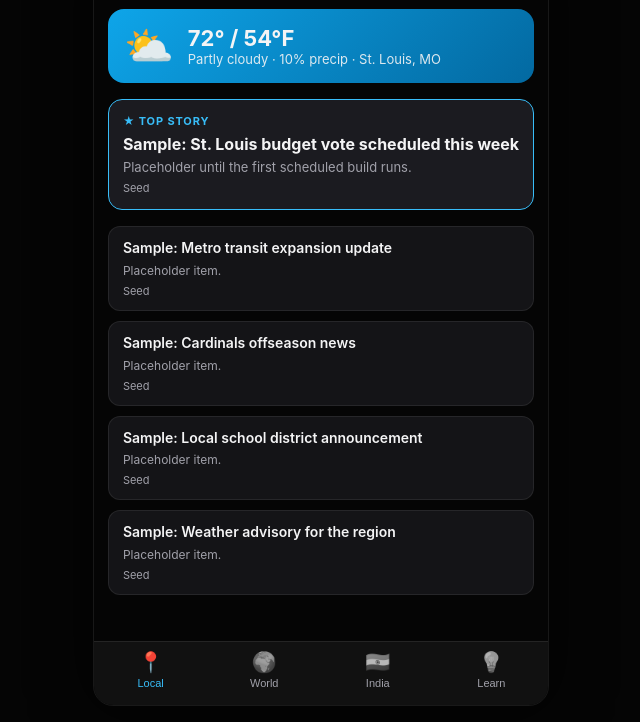
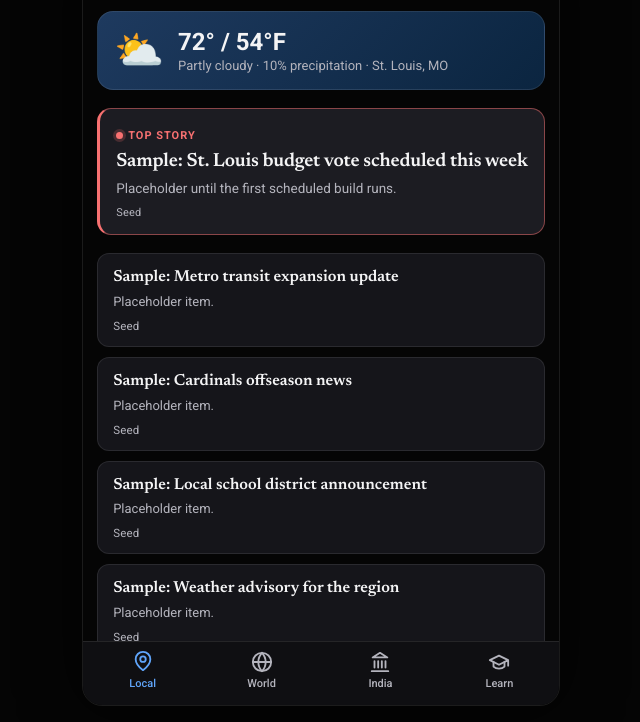
Before and after one commit to rishihjoshi/BriefVault, a website: page docs/index.html in a window 1280 px wide. Shown: the part 78-800 px from the top of the page, without its empty margins (319-959 px from the left). Drawn offline with Linux system fonts and the light colour scheme.

Commit message:
UI + brand pass: editorial Swiss-minimal design, SVG icons, a11y, copy
UI (ui-ux-pro-max): Newsreader serif headlines + Roboto body, breaking-news red
Top Story accent, SVG nav icons (replace emoji), hover/active/focus-visible
states, prefers-reduced-motion, tabular weather numbers, 44px touch targets,
aria-current + SR focus-on-tab-change. SW cache -> v2.

Brand/copy: drop redundant star glyph (CSS dot remains), "precip" -> "precipitation",
warmer empty state.

Co-Authored-By: Claude Opus 4.8 (1M context) <noreply@anthropic.com>

```diff
--- a/docs/app.js
+++ b/docs/app.js
@@ -23,7 +23,7 @@ function newsItem(it) {
 
 function topStory(it) {
   return `<a class="top-story" href="${esc(it.link)}" target="_blank" rel="noopener">
-    <div class="flag">★ Top Story</div>
+    <div class="flag">Top Story</div>
     <h2>${esc(it.title)}</h2>
     ${it.why ? `<div class="why">${esc(it.why)}</div>` : ''}
     <div class="src">${esc(it.source || '')}</div>
@@ -32,7 +32,7 @@ function topStory(it) {
 
 // A ranked list: first item becomes the Top Story banner, the rest are a plain list.
 function rankedBlock(items) {
-  if (!items || !items.length) return '<div class="error">No stories available.</div>';
+  if (!items || !items.length) return '<div class="error">No stories yet — check back after the next update.</div>';
   const [top, ...rest] = items;
   return topStory(top) + rest.map(newsItem).join('');
 }
@@ -42,7 +42,7 @@ function renderWeather(w) {
     <div class="emoji">${esc(w.emoji)}</div>
     <div>
       <div class="temps">${esc(w.high)}° / ${esc(w.low)}°F</div>
-      <div class="meta">${esc(w.label)} · ${esc(w.precip)}% precip · St. Louis, MO</div>
+      <div class="meta">${esc(w.label)} · ${esc(w.precip)}% precipitation · St. Louis, MO</div>
     </div>
   </div>`;
 }
@@ -69,12 +69,19 @@ function renderTab(tab) {
   return '';
 }
 
-function show(tab) {
+function show(tab, { focus = false } = {}) {
   current = tab;
   document.getElementById('tab-title').textContent = TITLES[tab];
-  document.getElementById('main').innerHTML = renderTab(tab);
-  document.getElementById('main').scrollTop = 0;
-  document.querySelectorAll('.nav-btn').forEach(b => b.classList.toggle('active', b.dataset.tab === tab));
+  const main = document.getElementById('main');
+  main.innerHTML = renderTab(tab);
+  main.scrollTop = 0;
+  document.querySelectorAll('.nav-btn').forEach(b => {
+    const on = b.dataset.tab === tab;
+    b.classList.toggle('active', on);
+    if (on) b.setAttribute('aria-current', 'page');
+    else b.removeAttribute('aria-current');
+  });
+  if (focus) main.focus();  // move SR focus to the new panel on user tab change
 }
 
 function fmtUpdated(iso) {
@@ -88,7 +95,7 @@ function fmtUpdated(iso) {
 async function init() {
   document.getElementById('nav').addEventListener('click', e => {
     const btn = e.target.closest('.nav-btn');
-    if (btn) show(btn.dataset.tab);
+    if (btn) show(btn.dataset.tab, { focus: true });
   });
 
   try {
--- a/docs/index.html
+++ b/docs/index.html
@@ -16,6 +16,11 @@
   <meta name="theme-color" content="#0a0a0a">
   <meta name="description" content="Your daily briefing: St. Louis news & weather, world, India & immigration, microlearning.">
 
+  <!-- Editorial type (Newsreader headlines / Roboto body); swap avoids FOIT, Georgia/system fallback works offline -->
+  <link rel="preconnect" href="https://fonts.googleapis.com">
+  <link rel="preconnect" href="https://fonts.gstatic.com" crossorigin>
+  <link rel="stylesheet" href="https://fonts.googleapis.com/css2?family=Newsreader:ital,opsz,wght@0,6..72,500;0,6..72,600;0,6..72,700;1,6..72,500&family=Roboto:wght@400;500;700&display=swap">
+
   <link rel="manifest" href="./manifest.json">
   <link rel="icon" type="image/svg+xml" href="./icons/icon.svg">
   <link rel="stylesheet" href="./styles.css">
@@ -30,15 +35,27 @@
       </div>
     </header>
 
-    <main class="main-content" id="main">
+    <main class="main-content" id="main" role="region" aria-labelledby="tab-title" tabindex="-1">
       <div id="loading" class="loading">Loading your briefing…</div>
     </main>
 
-    <nav class="bottom-nav" id="nav">
-      <button class="nav-btn active" data-tab="local"><span class="ico">📍</span><span>Local</span></button>
-      <button class="nav-btn" data-tab="world"><span class="ico">🌍</span><span>World</span></button>
-      <button class="nav-btn" data-tab="india"><span class="ico">🇮🇳</span><span>India</span></button>
-      <button class="nav-btn" data-tab="micro"><span class="ico">💡</span><span>Learn</span></button>
+    <nav class="bottom-nav" id="nav" aria-label="Sections">
+      <button class="nav-btn active" data-tab="local" aria-current="page">
+        <svg class="ico" viewBox="0 0 24 24" fill="none" stroke="currentColor" stroke-width="2" stroke-linecap="round" stroke-linejoin="round" aria-hidden="true"><path d="M20 10c0 6-8 12-8 12s-8-6-8-12a8 8 0 0 1 16 0Z"/><circle cx="12" cy="10" r="3"/></svg>
+        <span>Local</span>
+      </button>
+      <button class="nav-btn" data-tab="world">
+        <svg class="ico" viewBox="0 0 24 24" fill="none" stroke="currentColor" stroke-width="2" stroke-linecap="round" stroke-linejoin="round" aria-hidden="true"><circle cx="12" cy="12" r="10"/><path d="M12 2a14.5 14.5 0 0 0 0 20 14.5 14.5 0 0 0 0-20"/><path d="M2 12h20"/></svg>
+        <span>World</span>
+      </button>
+      <button class="nav-btn" data-tab="india">
+        <svg class="ico" viewBox="0 0 24 24" fill="none" stroke="currentColor" stroke-width="2" stroke-linecap="round" stroke-linejoin="round" aria-hidden="true"><line x1="3" x2="21" y1="22" y2="22"/><line x1="6" x2="6" y1="18" y2="11"/><line x1="10" x2="10" y1="18" y2="11"/><line x1="14" x2="14" y1="18" y2="11"/><line x1="18" x2="18" y1="18" y2="11"/><polygon points="12 2 20 7 4 7"/></svg>
+        <span>India</span>
+      </button>
+      <button class="nav-btn" data-tab="micro">
+        <svg class="ico" viewBox="0 0 24 24" fill="none" stroke="currentColor" stroke-width="2" stroke-linecap="round" stroke-linejoin="round" aria-hidden="true"><path d="M22 10v6M2 10l10-5 10 5-10 5z"/><path d="M6 12v5c3 3 9 3 12 0v-5"/></svg>
+        <span>Learn</span>
+      </button>
     </nav>
   </div>
 
--- a/docs/styles.css
+++ b/docs/styles.css
@@ -8,13 +8,20 @@
   --header-h: 56px;
   --nav-h:    64px;
 
-  --bg:    #0a0a0a;
-  --card:  #141417;
-  --card2: #1b1b20;
-  --line:  rgba(255,255,255,0.08);
-  --text:  #f4f4f5;
-  --muted: #a1a1aa;
-  --accent:#38bdf8;
+  /* Editorial / Swiss-minimal dark palette (ui-ux-pro-max: news design system) */
+  --bg:     #0a0a0a;
+  --card:   #15151a;
+  --card2:  #1c1c22;
+  --line:   rgba(255,255,255,0.09);
+  --text:   #f4f4f5;
+  --muted:  #b4b4bd;           /* ≥4.5:1 on --bg for secondary text */
+  --accent: #60a5fa;           /* link blue — reads on dark, meets contrast */
+  --break:  #f87171;           /* breaking-news red (desaturated for dark mode) */
+
+  --serif: 'Newsreader', Georgia, 'Times New Roman', serif;
+  --sans:  'Roboto', -apple-system, BlinkMacSystemFont, 'Segoe UI', system-ui, sans-serif;
+
+  --t: 200ms cubic-bezier(0.2, 0, 0, 1);   /* shared motion token */
 }
 
 *, *::before, *::after { box-sizing: border-box; margin: 0; padding: 0; }
@@ -27,7 +34,8 @@ html, body {
 }
 
 body {
-  font-family: -apple-system, BlinkMacSystemFont, 'Segoe UI', system-ui, sans-serif;
+  font-family: var(--sans);
+  font-size: 16px;
   background: var(--bg);
   color: var(--text);
   user-select: none;
@@ -35,6 +43,10 @@ body {
 }
 
 button, a, [role="button"] { -webkit-tap-highlight-color: transparent; }
+
+/* Visible keyboard focus everywhere (a11y: focus-states) */
+:focus-visible { outline: 2px solid var(--accent); outline-offset: 2px; border-radius: 4px; }
+#main:focus { outline: none; }
 
 #app {
   display: flex;
@@ -61,82 +73,103 @@ button, a, [role="button"] { -webkit-tap-highlight-color: transparent; }
   display: flex;
   align-items: baseline;
   justify-content: space-between;
+  gap: 12px;
 }
-.app-header h1 { font-size: 18px; font-weight: 700; }
-.updated { font-size: 11px; color: var(--muted); }
+.app-header h1 { font-family: var(--serif); font-size: 22px; font-weight: 700; letter-spacing: -0.01em; }
+.updated { font-size: 11px; color: var(--muted); white-space: nowrap; font-variant-numeric: tabular-nums; }
 
 .main-content {
   flex: 1;
   overflow-y: auto;
   overflow-x: hidden;
   -webkit-overflow-scrolling: touch;
-  padding: 14px 14px calc(var(--nav-h) + var(--safe-b) + 16px);
+  padding: 16px 14px calc(var(--nav-h) + var(--safe-b) + 16px);
   scroll-behavior: smooth;
 }
 
 .loading { color: var(--muted); text-align: center; padding: 40px 0; }
-.error { color: #f87171; text-align: center; padding: 40px 16px; line-height: 1.5; }
+.error { color: var(--break); text-align: center; padding: 40px 16px; line-height: 1.5; }
 
 /* ── Weather card ── */
 .weather {
   display: flex;
   align-items: center;
   gap: 14px;
-  background: linear-gradient(135deg, #0ea5e9 0%, #0369a1 100%);
+  background: linear-gradient(135deg, #1e3a5f 0%, #0b2540 100%);
+  border: 1px solid var(--line);
   border-radius: 16px;
   padding: 16px;
-  margin-bottom: 16px;
+  margin-bottom: 18px;
 }
 .weather .emoji { font-size: 40px; line-height: 1; }
-.weather .temps { font-size: 22px; font-weight: 700; }
-.weather .meta  { font-size: 13px; opacity: 0.9; }
+.weather .temps { font-size: 24px; font-weight: 700; font-variant-numeric: tabular-nums; }
+.weather .meta  { font-size: 13px; color: var(--muted); margin-top: 2px; }
 
 /* ── Top story banner ── */
 .top-story {
   display: block;
   background: var(--card2);
-  border: 1px solid var(--accent);
+  border: 1px solid rgba(248,113,113,0.5);
+  border-left: 3px solid var(--break);
   border-radius: 14px;
-  padding: 14px;
-  margin-bottom: 16px;
+  padding: 15px 16px;
+  margin-bottom: 18px;
   text-decoration: none;
   color: inherit;
+  transition: border-color var(--t), transform var(--t);
 }
 .top-story .flag {
-  font-size: 11px; font-weight: 700; letter-spacing: 0.08em;
-  color: var(--accent); text-transform: uppercase;
+  display: inline-flex; align-items: center; gap: 5px;
+  font-family: var(--sans);
+  font-size: 11px; font-weight: 700; letter-spacing: 0.09em;
+  color: var(--break); text-transform: uppercase;
 }
-.top-story h2 { font-size: 16px; margin: 6px 0 4px; line-height: 1.3; }
-.top-story .why { font-size: 13px; color: var(--muted); }
-.top-story .src { font-size: 11px; color: var(--muted); margin-top: 6px; }
+.top-story .flag::before {
+  content: ''; width: 7px; height: 7px; border-radius: 50%;
+  background: var(--break); box-shadow: 0 0 0 3px rgba(248,113,113,0.2);
+}
+.top-story h2 { font-family: var(--serif); font-size: 19px; font-weight: 600; margin: 7px 0 5px; line-height: 1.25; letter-spacing: -0.01em; }
+.top-story .why { font-size: 13.5px; color: var(--muted); line-height: 1.45; }
+.top-story .src { font-size: 11px; color: var(--muted); margin-top: 8px; letter-spacing: 0.02em; }
 
 /* ── News list ── */
 .section-label {
-  font-size: 12px; font-weight: 700; letter-spacing: 0.06em;
+  font-size: 12px; font-weight: 700; letter-spacing: 0.07em;
   color: var(--muted); text-transform: uppercase;
-  margin: 18px 2px 8px;
+  margin: 22px 2px 10px;
+  display: flex; align-items: center; gap: 8px;
 }
+.section-label::after { content: ''; flex: 1; height: 1px; background: var(--line); }
+
 .item {
   display: block;
   background: var(--card);
   border: 1px solid var(--line);
   border-radius: 12px;
-  padding: 12px 14px;
+  padding: 13px 15px;
   margin-bottom: 10px;
   text-decoration: none;
   color: inherit;
+  transition: background var(--t), border-color var(--t), transform var(--t);
 }
-.item h3 { font-size: 14px; font-weight: 600; line-height: 1.35; }
-.item .why { font-size: 12px; color: var(--muted); margin-top: 5px; }
-.item .src { font-size: 11px; color: var(--muted); margin-top: 6px; }
+.item h3 { font-family: var(--serif); font-size: 16px; font-weight: 600; line-height: 1.3; }
+.item .why { font-size: 13px; color: var(--muted); margin-top: 5px; line-height: 1.45; }
+.item .src { font-size: 11.5px; color: var(--muted); margin-top: 7px; letter-spacing: 0.02em; }
+
+/* Hover (pointer devices) + active press feedback */
+@media (hover: hover) {
+  .item:hover      { background: var(--card2); border-color: rgba(255,255,255,0.18); }
+  .top-story:hover { border-color: var(--break); }
+}
+.item:active, .top-story:active { transform: scale(0.99); }
 
 /* ── Microlearning cards ── */
 .theme-pill {
   display: inline-block;
-  font-size: 12px; font-weight: 600;
+  font-size: 12px; font-weight: 700; letter-spacing: 0.03em;
   color: var(--bg); background: var(--accent);
-  padding: 4px 12px; border-radius: 999px;
-  margin-bottom: 14px;
+  padding: 5px 13px; border-radius: 999px;
+  margin-bottom: 16px;
 }
 .card {
   background: var(--card);
@@ -145,11 +178,11 @@ button, a, [role="button"] { -webkit-tap-highlight-color: transparent; }
   padding: 16px;
   margin-bottom: 12px;
 }
-.card h3 { font-size: 15px; margin-bottom: 8px; }
-.card .insight { font-size: 13px; color: var(--text); line-height: 1.5; }
+.card h3 { font-family: var(--serif); font-size: 17px; font-weight: 600; margin-bottom: 8px; line-height: 1.3; }
+.card .insight { font-size: 14px; color: var(--text); line-height: 1.55; }
 .card .takeaway {
-  font-size: 13px; line-height: 1.5;
-  margin-top: 10px; padding-top: 10px;
+  font-size: 13.5px; line-height: 1.5;
+  margin-top: 11px; padding-top: 11px;
   border-top: 1px solid var(--line);
 }
 .card .takeaway b { color: var(--accent); }
@@ -158,11 +191,11 @@ button, a, [role="button"] { -webkit-tap-highlight-color: transparent; }
 .bottom-nav {
   flex-shrink: 0;
   height: var(--nav-h);
-  background: #111;
+  background: #0f0f12;
   border-top: 1px solid var(--line);
   display: flex;
   align-items: flex-start;
-  padding-top: 8px;
+  padding-top: 9px;
   position: relative;
   z-index: 20;
 }
@@ -176,19 +209,24 @@ button, a, [role="button"] { -webkit-tap-highlight-color: transparent; }
 }
 .nav-btn {
   flex: 1;
+  min-height: 44px;                 /* touch target */
   background: none;
   border: none;
   color: var(--muted);
   display: flex;
   flex-direction: column;
   align-items: center;
-  gap: 3px;
+  gap: 4px;
+  font-family: var(--sans);
   font-size: 11px;
+  font-weight: 500;
   cursor: pointer;
+  transition: color var(--t);
 }
-.nav-btn .ico { font-size: 20px; filter: grayscale(1) opacity(0.7); }
+.nav-btn .ico { width: 22px; height: 22px; transition: transform var(--t); }
 .nav-btn.active { color: var(--accent); }
-.nav-btn.active .ico { filter: none; }
+.nav-btn.active .ico { transform: translateY(-1px); }
+.nav-btn:active .ico { transform: scale(0.9); }
 
 /* ── Desktop centering (blueprint bonus) ── */
 @media (min-width: 481px) {
@@ -199,3 +237,8 @@ button, a, [role="button"] { -webkit-tap-highlight-color: transparent; }
   body { display: flex; align-items: center; justify-content: center; }
   #app { height: min(900px, 96vh); border-radius: 20px; border: 1px solid var(--line); overflow: hidden; }
 }
+
+/* ── Respect reduced motion (a11y) ── */
+@media (prefers-reduced-motion: reduce) {
+  *, *::before, *::after { transition: none !important; scroll-behavior: auto !important; animation: none !important; }
+}
--- a/docs/sw.js
+++ b/docs/sw.js
@@ -1,4 +1,4 @@
-const CACHE_NAME = 'briefvault-v1'; // bump on any static asset change
+const CACHE_NAME = 'briefvault-v2'; // bump on any static asset change
 const STATIC_ASSETS = [
   './index.html',
   './app.js',
```
